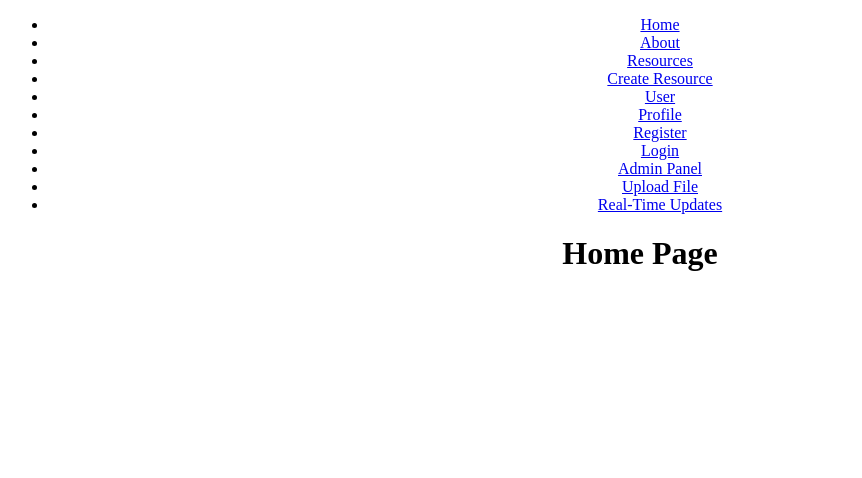
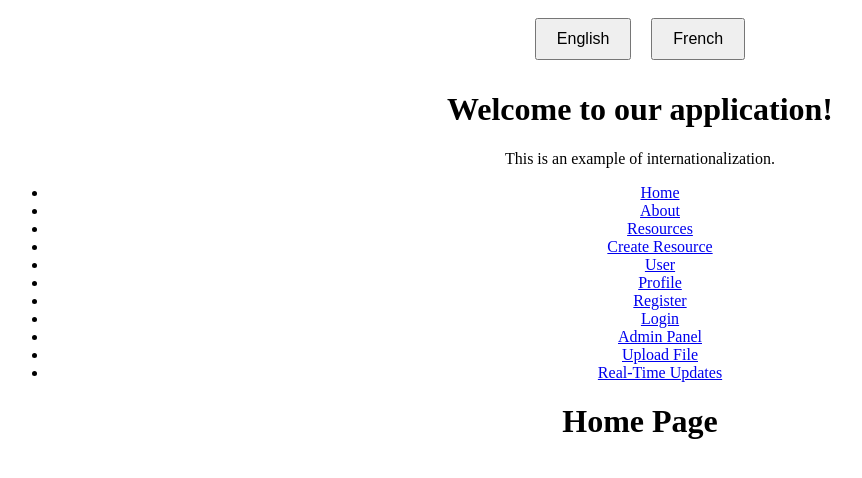
Before and after one commit to AmulyaMurahari/30-Day-MernStack-Challenge, a React (Create React App) app in the folder frontend/frontend-app/: page / in a window 1280 px wide. Shown: the top 478 px of the page, without its empty margins (0-862 px from the left). Built offline with nearby package versions, Linux system fonts and the light colour scheme; no server answers.

Commit message:
Challenge day 15

```diff
--- a/frontend/frontend-app/package.json
+++ b/frontend/frontend-app/package.json
@@ -9,8 +9,12 @@
     "@testing-library/user-event": "^13.5.0",
     "axios": "^1.7.2",
     "formik": "^2.4.6",
+    "i18next": "^23.11.5",
+    "i18next-browser-languagedetector": "^8.0.0",
+    "i18next-http-backend": "^2.5.2",
     "react": "^18.3.1",
     "react-dom": "^18.3.1",
+    "react-i18next": "^14.1.2",
     "react-paginate": "^8.2.0",
     "react-router-dom": "^6.23.1",
     "react-scripts": "5.0.1",
--- /dev/null
+++ b/frontend/frontend-app/public/locales/en/translation.json
@@ -0,0 +1,4 @@
+{
+    "welcome": "Welcome to our application!",
+    "description": "This is an example of internationalization."
+  }
--- /dev/null
+++ b/frontend/frontend-app/public/locales/fr/translation.json
@@ -0,0 +1,4 @@
+{
+    "welcome": "Bienvenue dans notre application!",
+    "description": "Ceci est un exemple d'internationalisation."
+  }
--- a/frontend/frontend-app/src/App.js
+++ b/frontend/frontend-app/src/App.js
@@ -16,6 +16,8 @@ import Profile from './Profile';
 import FileUpload from './FileUpload';
 import RealTimeUpdates from './RealTimeUpdates';
 import AdminPanel from './AdminPanel';
+import { useTranslation } from 'react-i18next';
+import LanguageSwitcher from './LanguageSwitcher';
 
 const Home = () => <h1>Home Page</h1>;
 const About = () => <h1>About Page</h1>;
@@ -24,6 +26,7 @@ const ProfilePage = () => <Profile />;
 // const Settings = () => <h1>Settings Page</h1>;
 
 function App() {
+    const { t } = useTranslation();
     // const handleClick = () => {
     //     alert('Button clicked!');
     // };
@@ -32,6 +35,9 @@ function App() {
     return (
         <Router>
             <div className="App">
+            <LanguageSwitcher />
+                <h1>{t('welcome')}</h1>
+                <p>{t('description')}</p>
                 <nav>
                     <ul>
                     <li><Link to="/">Home</Link></li>
--- /dev/null
+++ b/frontend/frontend-app/src/LanguageSwitcher.js
@@ -0,0 +1,20 @@
+// src/LanguageSwitcher.js
+import React from 'react';
+import { useTranslation } from 'react-i18next';
+
+const LanguageSwitcher = () => {
+  const { i18n } = useTranslation();
+
+  const changeLanguage = (lng) => {
+    i18n.changeLanguage(lng);
+  };
+
+  return (
+    <div>
+      <button onClick={() => changeLanguage('en')}>English</button>
+      <button onClick={() => changeLanguage('fr')}>French</button>
+    </div>
+  );
+};
+
+export default LanguageSwitcher;
--- /dev/null
+++ b/frontend/frontend-app/src/i18n.js
@@ -0,0 +1,26 @@
+import i18n from 'i18next';
+import { initReactI18next } from 'react-i18next';
+import HttpApi from 'i18next-http-backend';
+import LanguageDetector from 'i18next-browser-languagedetector';
+
+i18n
+  .use(HttpApi)
+  .use(LanguageDetector)
+  .use(initReactI18next)
+  .init({
+    supportedLngs: ['en', 'fr'],
+    fallbackLng: 'en',
+    debug: true,
+    detection: {
+      order: ['cookie', 'localStorage', 'path', 'htmlTag', 'subdomain'],
+      caches: ['cookie'],
+    },
+    backend: {
+      loadPath: '/locales/{{lng}}/translation.json',
+    },
+    react: {
+      useSuspense: false,
+    },
+  });
+
+export default i18n;
--- a/frontend/frontend-app/src/index.js
+++ b/frontend/frontend-app/src/index.js
@@ -1,6 +1,8 @@
 import React from 'react';
 import ReactDOM from 'react-dom/client';
 import App from './App';
+// import reportWebVitals from './reportWebVitals';
+import './i18n'; // Import the i18n configuration
 
 
 const root = ReactDOM.createRoot(document.getElementById('root'));
```
Also changed, not shown: 1 other file (tests, documents, lock files or other folders).
